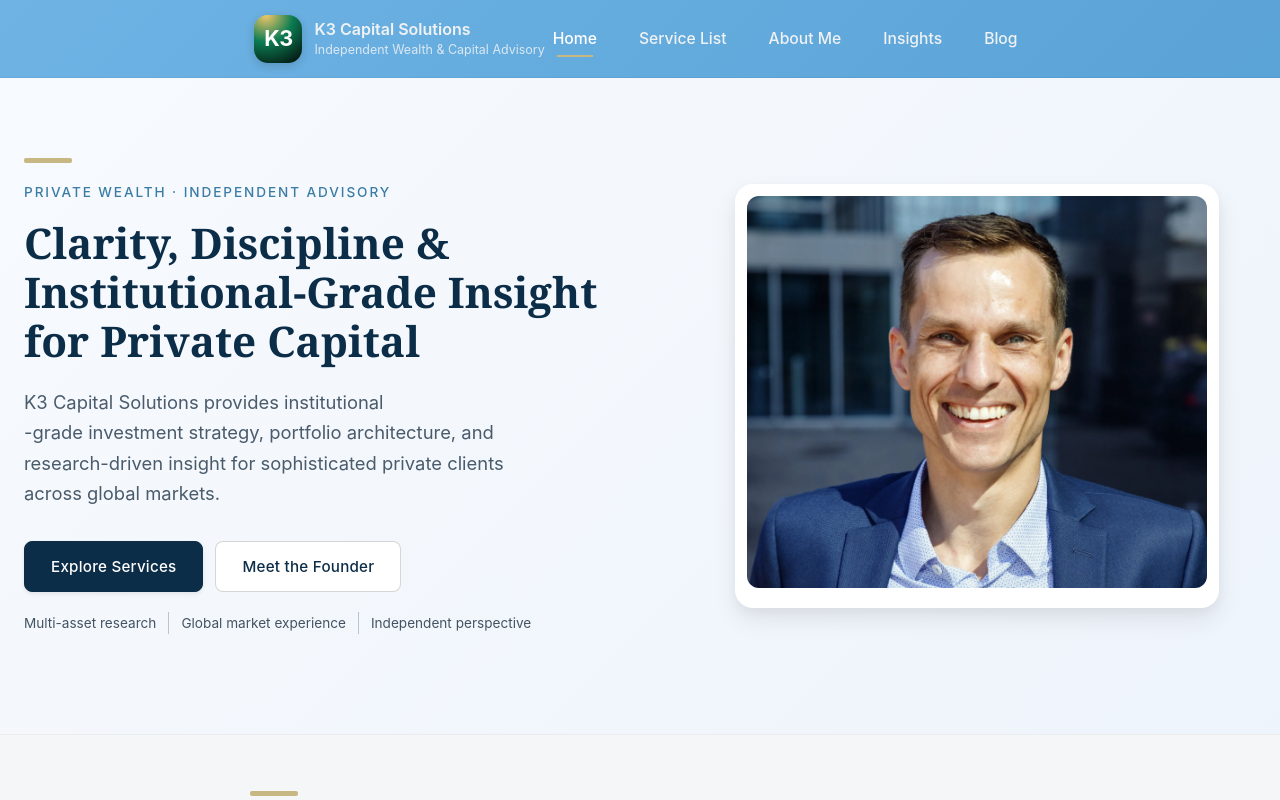
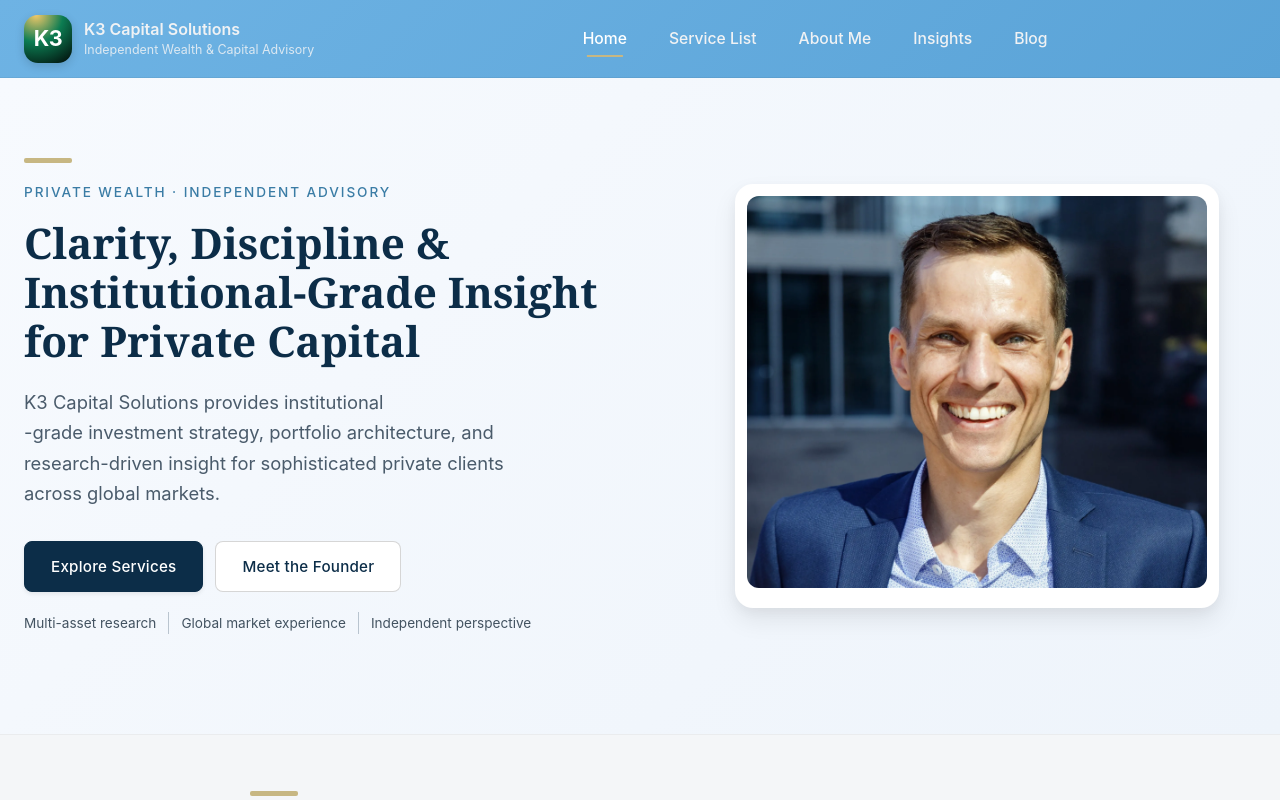
Before and after one commit to indarss/K3CapitalSolutions, a Next.js app: page / in a window 1280 px wide. Shown: the top 800 px of the page. Built offline with nearby package versions, Linux system fonts and the light colour scheme.

Commit message:
style adjusting, including subscribe
style adjusting, including subscribe

```diff
--- a/app/globals.css
+++ b/app/globals.css
@@ -136,15 +136,22 @@ p {
 .nav-inner {
   display: flex;
   align-items: center;
-  justify-content: space-between;
+  justify-content: flex-start;
   height: 100%;
+  width: 100%;
+  gap: 60px;
 }
 
-/* Brand block */
+/* Brand block — stays on far left */
 .brand {
   display: flex;
   align-items: center;
   gap: 12px;
+  flex-shrink: 0;
+}
+
+.brand-left {
+  margin-right: 0;
 }
 
 .brand-text {
@@ -165,11 +172,17 @@ p {
   margin-top: -2px;
 }
 
-/* Desktop nav links */
+/* Desktop nav links — centered */
 .nav-links {
   display: flex;
   align-items: center;
   gap: 26px;
+  flex: 1;
+  justify-content: center;
+}
+
+.nav-center {
+  justify-content: center;
 }
 
 .nav-links a {
@@ -807,6 +820,46 @@ section[id] {
 }
 
 /* ============================================================
+   SUBSCRIBE FORM — RockCo Aesthetic
+   ============================================================ */
+
+.subscribe-form {
+  display: flex;
+  gap: 12px;
+  margin: 28px 0;
+  flex-wrap: wrap;
+}
+
+.subscribe-form input {
+  flex: 1;
+  min-width: 200px;
+  padding: 11px 16px;
+  border: 1px solid rgba(12, 45, 72, 0.15);
+  border-radius: 8px;
+  font-size: 0.95rem;
+  background: #ffffff;
+  color: var(--text);
+  font-family: var(--font-sans);
+  transition: all 0.2s ease;
+}
+
+.subscribe-form input::placeholder {
+  color: #a0aab5;
+}
+
+.subscribe-form input:focus {
+  outline: none;
+  border-color: #0c2d48;
+  box-shadow: 0 0 0 3px rgba(12, 45, 72, 0.08);
+  background: #ffffff;
+}
+
+.subscribe-form button {
+  flex-shrink: 0;
+  min-width: 140px;
+}
+
+/* ============================================================
    FOOTER — RockCo Style
    ============================================================ */
 
--- a/components/Nav.jsx
+++ b/components/Nav.jsx
@@ -79,8 +79,8 @@ export default function Nav() {
     <header className={`nav-wrapper ${scrolled ? "scrolled" : ""}`}>
       <nav className="container nav-inner">
 
-        {/* LEFT SIDE — LOGO + TEXT */}
-        <div className="brand">
+        {/* LEFT SIDE — LOGO + TEXT (far left) */}
+        <div className="brand brand-left">
           <K3Logo size={48} />
           <div className="brand-text">
             <div className="brand-name">K3 Capital Solutions</div>
@@ -90,8 +90,8 @@ export default function Nav() {
           </div>
         </div>
 
-        {/* RIGHT SIDE — LINKS */}
-        <div className="nav-links">
+        {/* CENTER — STATIC MENU ITEMS */}
+        <div className="nav-links nav-center">
           {sections.map((s) => (
             <a
               key={s.id}
@@ -111,8 +111,8 @@ export default function Nav() {
           >
             Blog
           </a>
+        </div>
 
-        </div>
       </nav>
     </header>
   );
```
